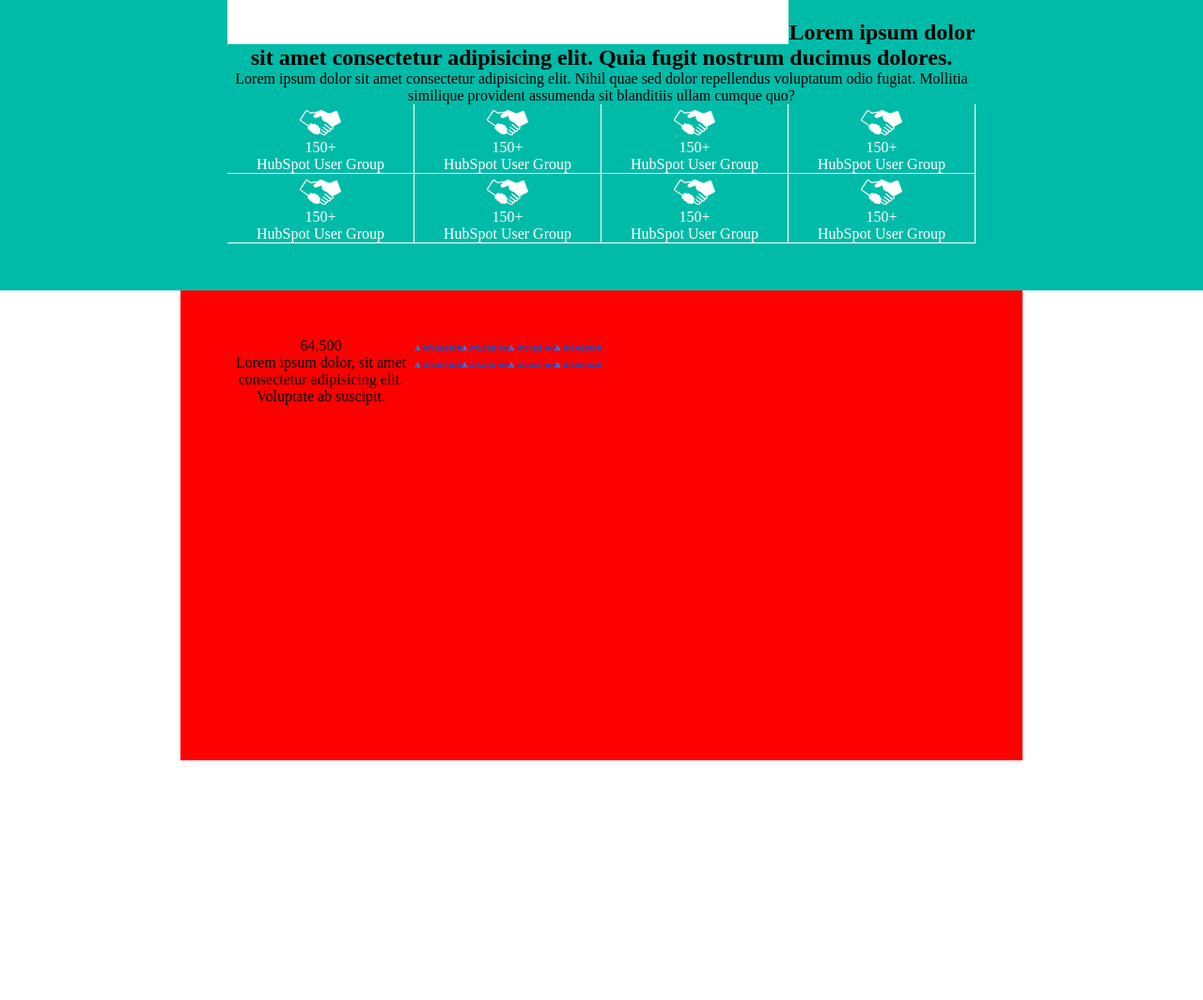
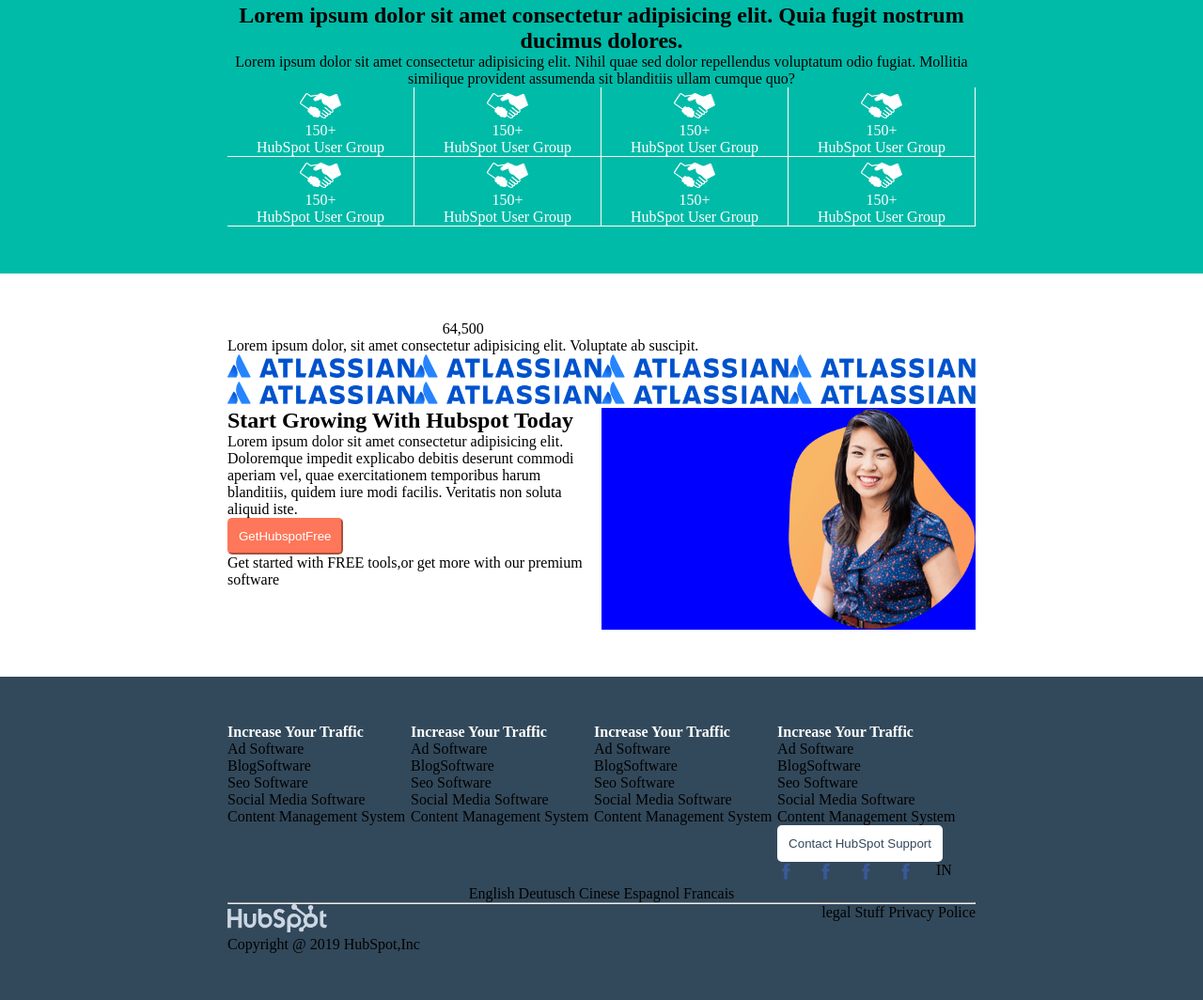
Before and after one commit to SimonePerucino/htmlcss-hubspot, a plain HTML site: page index.html in a window 1280 px wide. Shown: the part 2542-3606 px from the top of the page at 94% size. Before the commit the page ends 3351 px from the top, so only its background shows below. Drawn offline with Linux system fonts and the light colour scheme.

Commit message:
progetto senza rinitura

```diff
--- a/index.html
+++ b/index.html
@@ -272,7 +272,7 @@
 
                         <p>Lorem ipsum dolor sit amet consectetur adipisicing elit. Nihil quae sed dolor repellendus voluptatum odio fugiat. Mollitia similique provident assumenda sit blanditiis ullam cumque quo?</p>
 
-                        <div>
+                        <div class="special-c">
                             <!-- row -->
                             <div class="clearfix">
                                 <div class="float-l border-br color-w">
@@ -323,7 +323,7 @@
 
                                 </div>
                             </div>
-
+                            <!-- row -->
                             <div class="clearfix">
                                 <div class="float-l border-br color-w">
 
@@ -393,19 +393,18 @@
         <section>
             <main>
                 <div class="bg-bianco">
-                    <div class="wrapper-1 marg-a padding-50px bg-red">
+                    <div class="wrapper-1 marg-a padding-50px">
                         <!-- row -->
                         <div class="clearfix">
+
                             <div class="float-l text-a">
                                 <div>64,500</div>
                                 <p>Lorem ipsum dolor, sit amet consectetur adipisicing elit. Voluptate ab suscipit.</p>
-
                             </div>
 
-                            <div class="float-l">
+                            <div class="float-l special-c">
                                 <!-- row -->
                                 <div>
-
                                     <div class="float-l">
                                         <img src="img/Atlassian-horizontal-blue@2x.webp" class="width-100" alt="">
                                     </div>
@@ -425,7 +424,6 @@
 
                                 <!-- row -->
                                 <div>
-
                                     <div class="float-l">
                                         <img src="img/Atlassian-horizontal-blue@2x.webp" class="width-100" alt="">
                                     </div>
@@ -442,10 +440,31 @@
                                         <img src="img/Atlassian-horizontal-blue@2x.webp" class="width-100" alt="">
                                     </div>
                                 </div>
+
+
                             </div>
 
 
 
+                        </div>
+
+                        <!-- row -->
+                        <div class="clearfix">
+                            <div class="width-50 float-l">
+                                <h1>Start Growing With Hubspot Today</h1>
+
+                                <p>Lorem ipsum dolor sit amet consectetur adipisicing elit. Doloremque impedit explicabo debitis deserunt commodi aperiam vel, quae exercitationem temporibus harum blanditiis, quidem iure modi facilis. Veritatis non soluta aliquid iste.</p>
+
+                                <button class="orange-b padding-10px">GetHubspotFree</button>
+
+                                <p>Get started with FREE tools,or get more with our premium software</p>
+                            </div>
+
+                            <div class="width-50 float-r bg-blue clearfix">
+
+                                <img src="img/woman.webp" class="width-50 float-r" alt="Leitong">
+
+                            </div>
                         </div>
 
 
@@ -457,6 +476,131 @@
 
         <!-- quinta sezione -->
         <section>
+            <div class="bg-nero">
+                <div class="wrapper-1 marg-a padding-50px">
+
+                    <!-- row -->
+                    <div>
+                        <div class="inline-b width-24">
+                            <h4 class="color-w">Increase Your Traffic</h4>
+
+                            <div>Ad Software</div>
+                            <div>BlogSoftware</div>
+                            <div>Seo Software</div>
+                            <div>Social Media Software</div>
+                            <div>Content Management System</div>
+                        </div>
+
+                        <div class="inline-b width-24">
+                            <h4  class="color-w">Increase Your Traffic</h4>
+
+                            <div>Ad Software</div>
+                            <div>BlogSoftware</div>
+                            <div>Seo Software</div>
+                            <div>Social Media Software</div>
+                            <div>Content Management System</div>
+
+                        </div>
+
+                        <div class="inline-b width-24">
+                            <h4  class="color-w">Increase Your Traffic</h4>
+
+                            <div>Ad Software</div>
+                            <div>BlogSoftware</div>
+                            <div>Seo Software</div>
+                            <div>Social Media Software</div>
+                            <div>Content Management System</div>
+
+                        </div>
+
+                        <div class="inline-b vertical-at width-24 clearfix">
+                            <h4 class="color-w">Increase Your Traffic</h4>
+
+                            <div>Ad Software</div>
+
+                            <div>BlogSoftware</div>
+
+                            <div>Seo Software</div>
+
+                            <div>Social Media Software</div>
+
+                            <div>Content Management System</div>
+
+                            <div>
+                                <button class="white-b padding-10px">Contact HubSpot Support</button>
+                            </div>
+
+                            <div>
+
+                                <div class="inline-b width-20">
+                                    <img src="img/logofacebook.png" class="width-50" alt="logo facebook">
+                                </div>
+
+                                <div class="inline-b width-20">
+                                    <img src="img/logofacebook.png" class="width-50" alt="logo facebook">
+                                </div>
+
+                                <div class="inline-b width-20">
+                                    <img src="img/logofacebook.png" class="width-50" alt="logo facebook">
+                                </div>
+
+                                <div class="inline-b width-20">
+                                    <img src="img/logofacebook.png" class="width-50" alt="logo facebook">
+                                </div>
+
+                                <div class="inline-b width-10 vertical-at">
+                                    IN
+                                </div>
+
+
+                            </div>
+
+                        </div>
+
+
+
+                    </div>
+
+                     <!-- row -->
+                     <div >
+                         <div class="text-a">
+                             <div class="inline-b">English</div>
+                             <div class="inline-b">Deutusch</div>
+                             <div class="inline-b">Cinese</div>
+                             <div class="inline-b">Espagnol</div>
+                             <div class="inline-b">Francais</div>
+                        </div>
+
+                        <hr>
+
+                         <div class="clearfix">
+
+                             <div class="float-l">
+                                 <img src="img/HSLogo_gray.svg" alt="">
+                            </div>
+
+                            <div class="float-r">
+                                <div class="inline-b">legal Stuff</div>
+                                <div class="inline-b">Privacy Police</div>
+
+                            </div>
+                        </div>
+
+                        <div>
+                            Copyright @ 2019 HubSpot,Inc
+                        </div>
+
+                    </div>
+
+
+
+
+
+
+
+                </div>
+
+            </div>
 
         </section>
     </div>
--- a/style.css
+++ b/style.css
@@ -31,6 +31,10 @@
 
 .bg-verde-a{
     background-color: #00bba8;
+}
+
+.bg-nero{
+    background-color: #32495b;
 }
 
 /* immagini/colori background */
@@ -91,10 +95,13 @@
     text-align: center;
 }
 
-.vertical-a{
+.vertical-am{
     vertical-align: middle ;
 }
 
+.vertical-at{
+    vertical-align: top ;
+}
 /* allineamenti */
 
 
@@ -190,6 +197,13 @@
     border-color: #fe775a;
 }
 
+.white-b{
+    background-color:white;
+    border-radius: 5px;
+    color: #33475b;
+    border-color:transparent;
+}
+
 .orange-b{
     background-color:#fe775a;
     border-radius: 5px;
@@ -202,13 +216,28 @@
 
 /* width */
 
+.width-10{
+    width: 10%;
+}
+
 .width-20{
     width: 20%;
 }
 
+.width-15{
+    width: 15%;
+}
+
+.width-24{
+    width: 24%;
+}
 
 .width-30{
     width: 30%;
+}
+
+.width-50{
+    width:50%;
 }
 
 .width-100{
@@ -228,6 +257,10 @@
 }
 
 
-.clearfix .float-l{
+.special-c .float-l{
     width: 25%;
 }
+
+.inline-b{
+    display: inline-block;
+}
```
Also changed, not shown: img/logofacebook.png (added).
